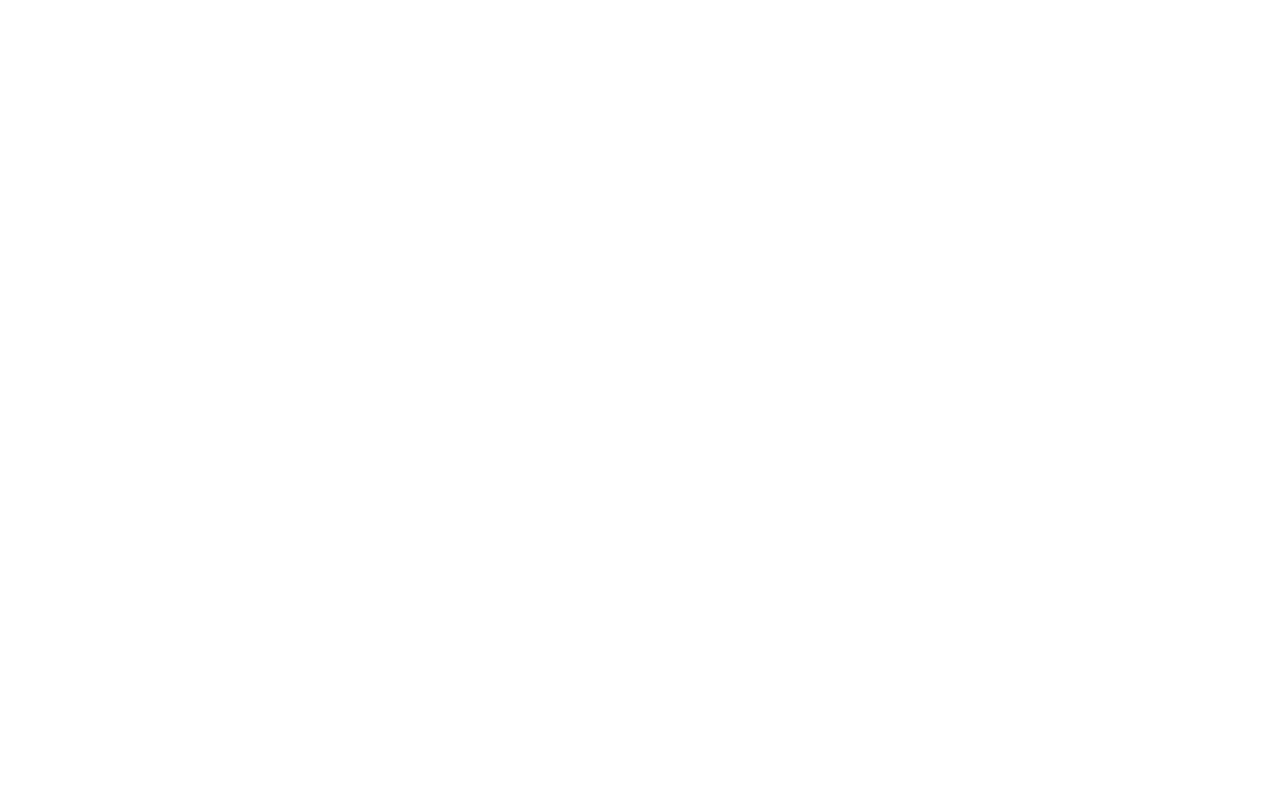
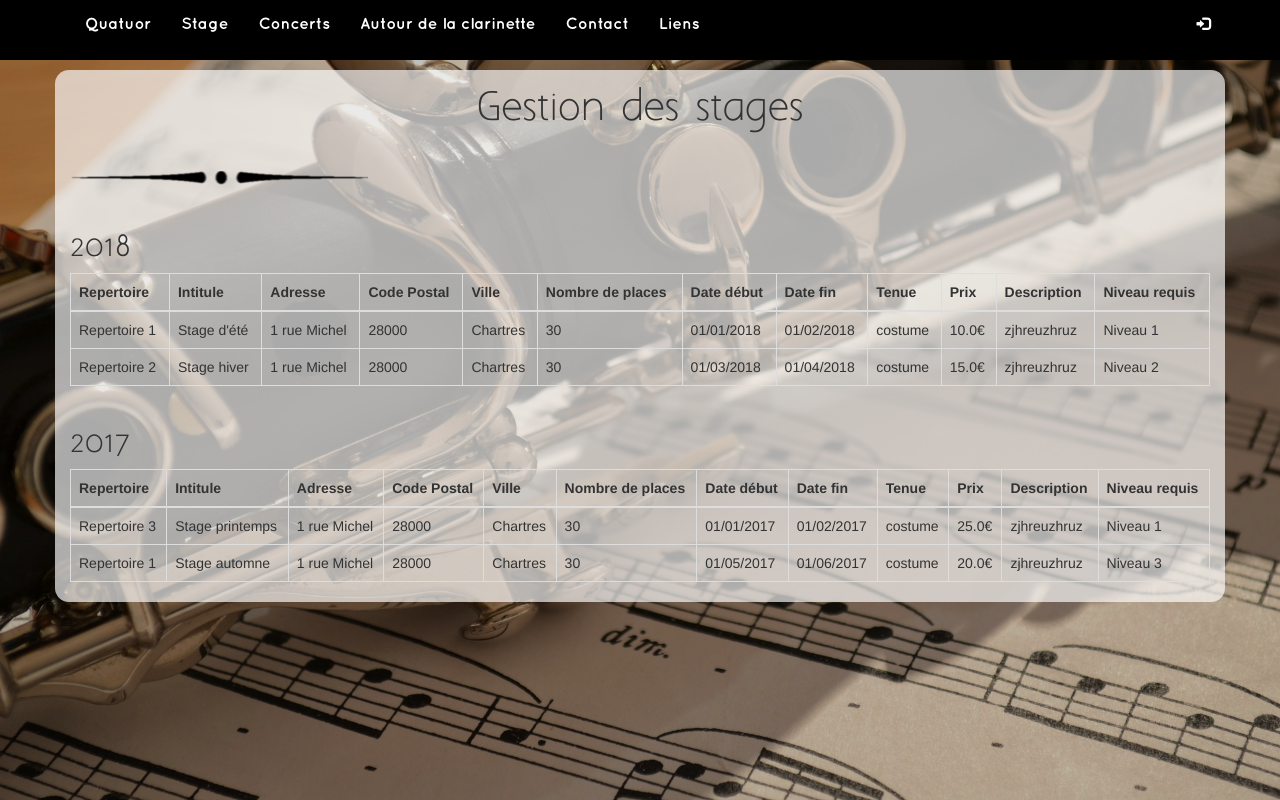
Before and after one commit to Ladislus/dut2_projet_projet-quatuor-2a11b, a Flask app: page /administration/gestionStages/ in a window 1280 px wide. Before the commit the page is empty. Run offline with Flask 2, Linux system fonts and the light colour scheme; some libraries are stand-ins or nearby versions.

Commit message:
admin gestionStages

```diff
--- a/Developpement/templates/administration/administration_gestionStages.html
+++ b/Developpement/templates/administration/administration_gestionStages.html
@@ -0,0 +1,55 @@
+{% extends "base.html" %}
+{% block main %}
+<div class="liens">
+  <h1 id="hliens">Gestion des stages</h1>
+  <img class="underline2" src="{{ url_for('static',filename='img/underline3.png') }}" alt="underline">
+</div>
+<div class="stagiaire-all">
+  {% for elem in dico_stage %}
+  <div class="stagiaire-annee">
+    <h2>{{ elem }}</h2>
+    <div class="stagiaire-individu table-responsive">
+      <table  class="table table-bordered">
+        <thead>
+          <tr>
+            <th>Repertoire</th>
+            <th>Intitule</th>
+            <th>Adresse</th>
+            <th>Code Postal</th>
+            <th>Ville</th>
+            <th>Nombre de places</th>
+            <th>Date début</th>
+            <th>Date fin</th>
+            <th>Tenue</th>
+            <th>Prix</th>
+            <th>Description</th>
+            <th>Niveau requis</th>
+          </tr>
+        </thead>
+        <tbody>
+          {% for elem2 in dico_stage[elem] %}
+          <tr>
+            <td>{{ elem2[1] }}</td>
+            <td>{{ elem2[2] }}</td>
+            <td>{{ elem2[3] }}</td>
+            <td>{{ elem2[4] }}</td>
+            <td>{{ elem2[5] }}</td>
+            <td>{{ elem2[6] }}</td>
+            <td>{{ elem2[7] }}</td>
+            <td>{{ elem2[8] }}</td>
+            <td>{{ elem2[9] }}</td>
+            <td>{{ elem2[10] }}</td>
+            <td>{{ elem2[11] }}</td>
+            <td>{{ elem2[12] }}</td>
+          </tr>
+
+          {% endfor %}
+        </tbody>
+      </table>
+    </div>
+
+  </div>
+  {% endfor %}
+</div>
+
+{% endblock %}
--- a/Developpement/templates/stage/stage_souvenirs.html
+++ b/Developpement/templates/stage/stage_souvenirs.html
@@ -1,7 +1,6 @@
 s{% extends "base.html" %}
 {% block main %}
 <link rel="stylesheet" href="{{ url_for('static',filename='styles/css/stage/stage_souvenirs.css')}}">
-<link rel="stylesheet" href="{{ url_for('static',filename='styles/css/base.css')}}">
 <script type="text/javascript">
 function date(){
   var annee = document.getElementById("annee").value;
--- a/Developpement/views_administration.py
+++ b/Developpement/views_administration.py
@@ -24,7 +24,14 @@ def administration_gestionStages():
 
     :return: Retourne le template de la page de gestion des stages
     """
-    return render_template("administration/administration_gestionStages.html")
+    dico={}
+    dico['2018']=[]
+    dico['2018'].append(["04","Repertoire 1","Stage d'été","1 rue Michel","28000","Chartres","30","01/01/2018","01/02/2018","costume","10.0€","zjhreuzhruz","Niveau 1"])
+    dico['2018'].append(["03","Repertoire 2","Stage hiver","1 rue Michel","28000","Chartres","30","01/03/2018","01/04/2018","costume","15.0€","zjhreuzhruz","Niveau 2"])
+    dico['2017']=[]
+    dico['2017'].append(["02","Repertoire 3","Stage printemps","1 rue Michel","28000","Chartres","30","01/01/2017","01/02/2017","costume","25.0€","zjhreuzhruz","Niveau 1"])
+    dico['2017'].append(["01","Repertoire 1","Stage automne","1 rue Michel","28000","Chartres","30","01/05/2017","01/06/2017","costume","20.0€","zjhreuzhruz","Niveau 3"])
+    return render_template("administration/administration_gestionStages.html", dico_stage=dico)
 
 @app.route("/administration/gestionFichiers/")
 def administration_gestionFichiers():
```
